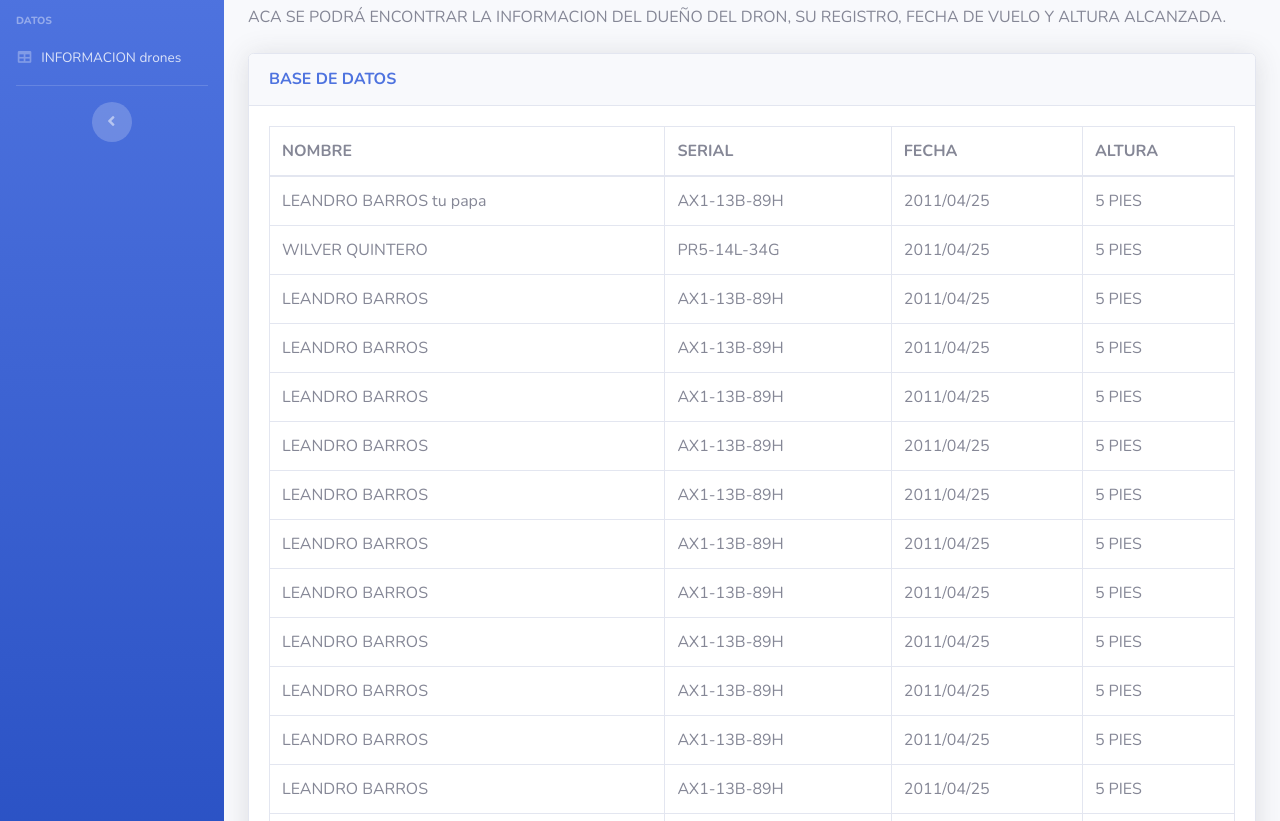
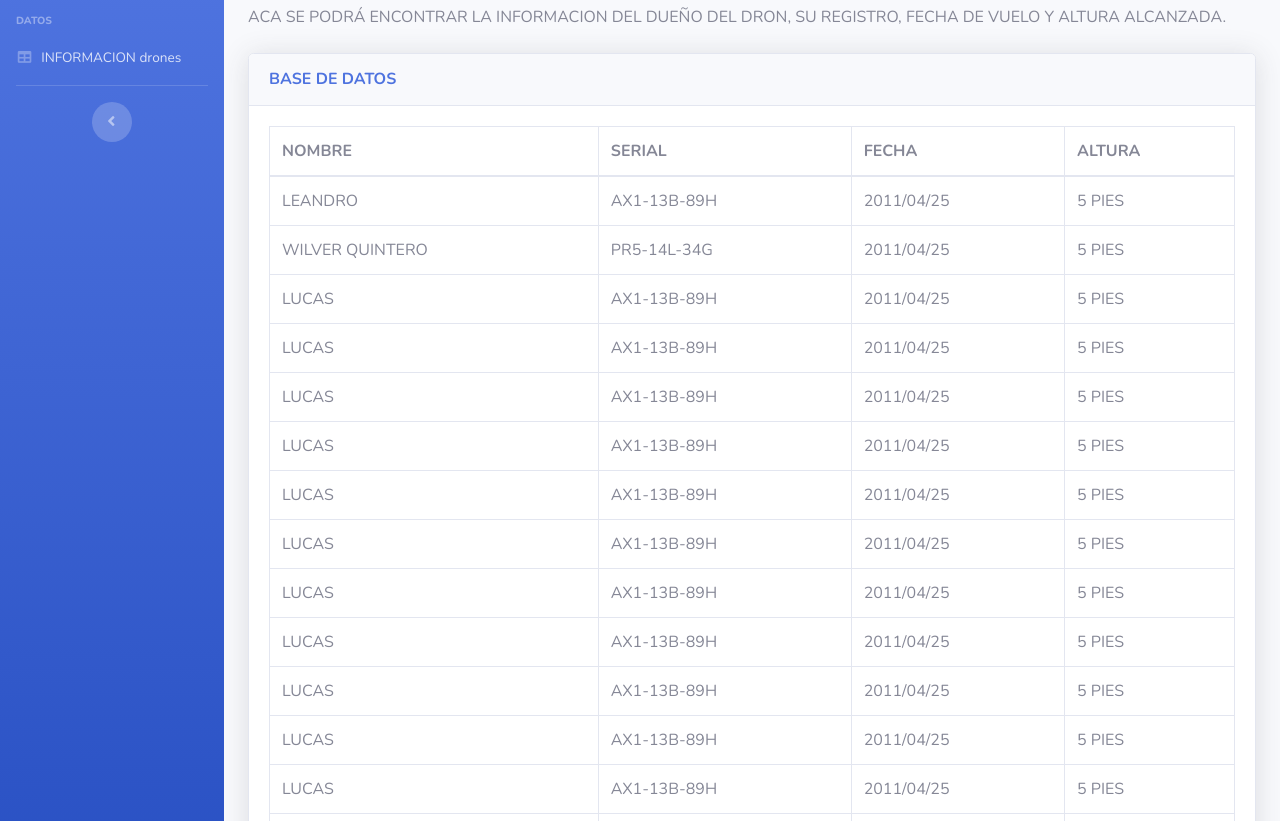
Before and after one commit to wilver112/js-diseno, a plain HTML site: page tables.html in a window 1280 px wide. Shown: the part 131-952 px from the top of the page. Drawn offline with nearby package versions, Linux system fonts and the light colour scheme.

Commit message:
leandro X lucas
se cambion tb

```diff
--- a/tables.html
+++ b/tables.html
@@ -146,7 +146,7 @@
                   </tfoot>
                   <tbody>
                     <tr>
-                      <td>LEANDRO BARROS tu papa</td>
+                      <td>LEANDRO</td>
                       <td>AX1-13B-89H</td>
                       <td>2011/04/25</td>
                       <td>5 PIES</td>
@@ -161,73 +161,73 @@
 
                     </tr>
                     <tr>
-                      <td>LEANDRO BARROS</td>
+                      <td>LUCAS</td>
                       <td>AX1-13B-89H</td>
                       <td>2011/04/25</td>
                       <td>5 PIES</td>
                     </tr>
                     <tr>
-                      <td>LEANDRO BARROS</td>
+                      <td>LUCAS</td>
                       <td>AX1-13B-89H</td>
                       <td>2011/04/25</td>
                       <td>5 PIES</td>
                     </tr>
                     <tr>
-                      <td>LEANDRO BARROS</td>
+                      <td>LUCAS</td>
                       <td>AX1-13B-89H</td>
                       <td>2011/04/25</td>
                       <td>5 PIES</td>
                     </tr>
                     <tr>
-                      <td>LEANDRO BARROS</td>
+                      <td>LUCAS</td>
                       <td>AX1-13B-89H</td>
                       <td>2011/04/25</td>
                       <td>5 PIES</td>
                     </tr>
                     <tr>
-                      <td>LEANDRO BARROS</td>
+                      <td>LUCAS</td>
                       <td>AX1-13B-89H</td>
                       <td>2011/04/25</td>
                       <td>5 PIES</td>
                     </tr>
                     <tr>
-                      <td>LEANDRO BARROS</td>
+                      <td>LUCAS</td>
                       <td>AX1-13B-89H</td>
                       <td>2011/04/25</td>
                       <td>5 PIES</td>
                     </tr>
                     <tr>
-                      <td>LEANDRO BARROS</td>
+                      <td>LUCAS</td>
                       <td>AX1-13B-89H</td>
                       <td>2011/04/25</td>
                       <td>5 PIES</td>
                     </tr>
                     <tr>
-                      <td>LEANDRO BARROS</td>
+                      <td>LUCAS</td>
                       <td>AX1-13B-89H</td>
                       <td>2011/04/25</td>
                       <td>5 PIES</td>
                     </tr>
                     <tr>
-                      <td>LEANDRO BARROS</td>
+                      <td>LUCAS</td>
                       <td>AX1-13B-89H</td>
                       <td>2011/04/25</td>
                       <td>5 PIES</td>
                     </tr>
                     <tr>
-                      <td>LEANDRO BARROS</td>
+                      <td>LUCAS</td>
                       <td>AX1-13B-89H</td>
                       <td>2011/04/25</td>
                       <td>5 PIES</td>
                     </tr>
                     <tr>
-                      <td>LEANDRO BARROS</td>
+                      <td>LUCAS</td>
                       <td>AX1-13B-89H</td>
                       <td>2011/04/25</td>
                       <td>5 PIES</td>
                     </tr>
                     <tr>
-                      <td>LEANDRO BARROS</td>
+                      <td>LUCAS</td>
                       <td>AX1-13B-89H</td>
                       <td>2011/04/25</td>
                       <td>5 PIES</td>
```
